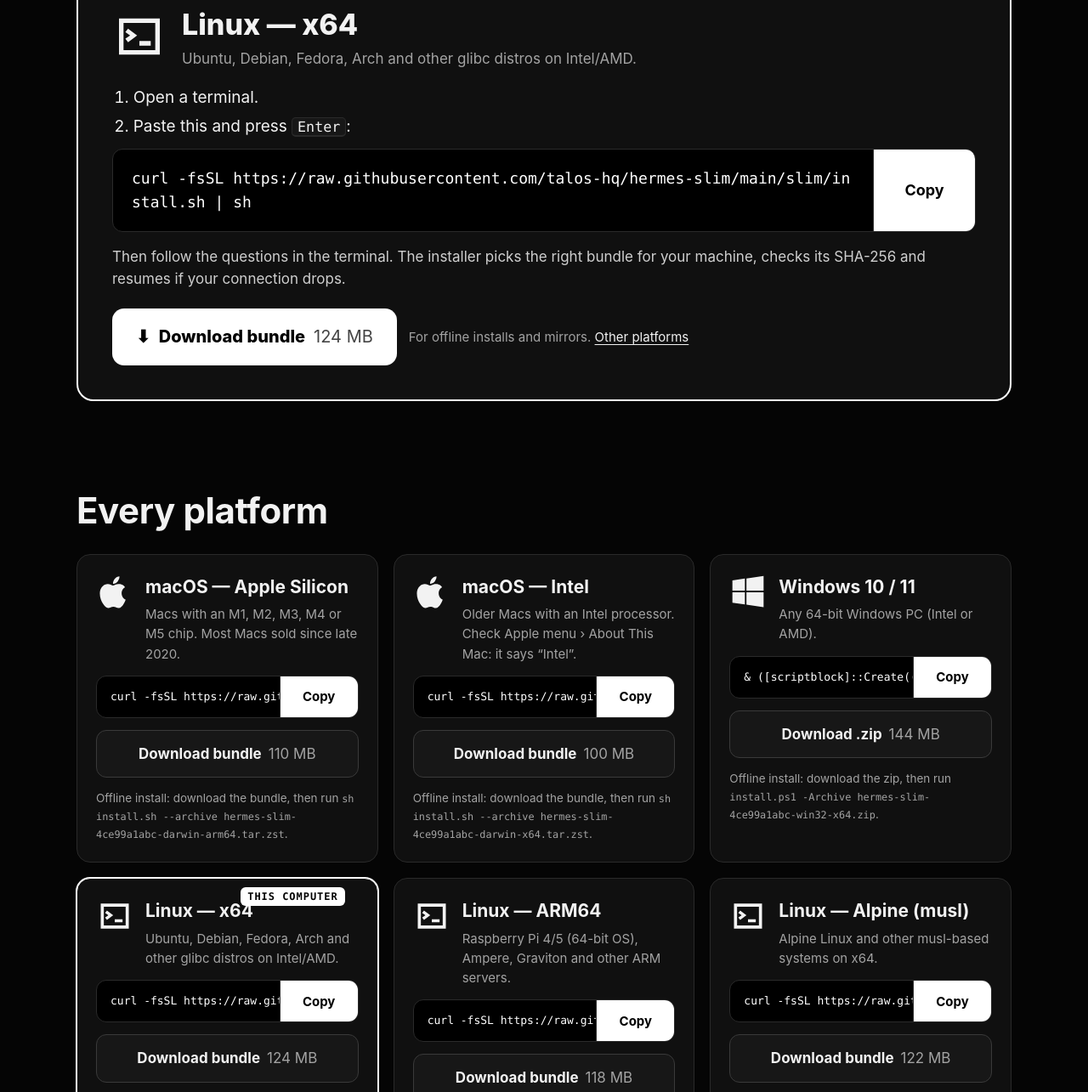
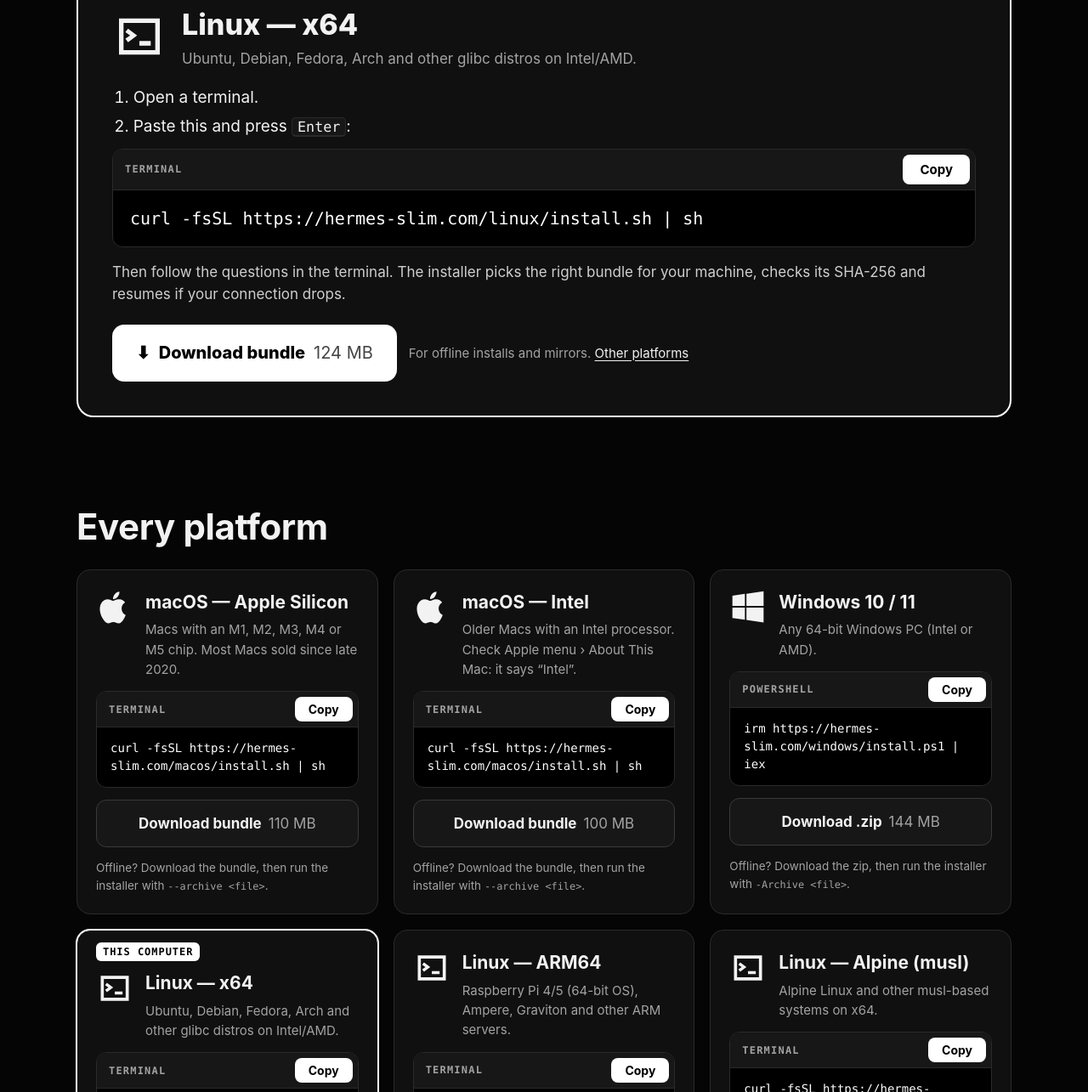
Before and after one commit to talos-hq/hermes-slim.com, a plain HTML site: page index.html in a window 1280 px wide. Shown: the part 836-2121 px from the top of the page at 85% size. Drawn offline with Linux system fonts and the light colour scheme; no server answers.

Commit message:
Short per-platform install URLs; command box with Copy in a header bar

```diff
--- a/app.js
+++ b/app.js
@@ -1,9 +1,14 @@
 // Platform detection, per-platform cards and live release assets for hermes-slim.com.
 // The page works without the GitHub API: FALLBACK holds the last known release.
 const REPO = "talos-hq/hermes-slim";
-const RAW = `https://raw.githubusercontent.com/${REPO}/main/slim`;
-const SH_CMD = `curl -fsSL ${RAW}/install.sh | sh`;
-const PS_CMD = `& ([scriptblock]::Create((irm ${RAW}/install.ps1)))`;
+const SITE = "https://hermes-slim.com";
+// Short wrappers served by this site; each fetches slim/install.{sh,ps1} from main.
+const CMD = {
+  mac: `curl -fsSL ${SITE}/macos/install.sh | sh`,
+  linux: `curl -fsSL ${SITE}/linux/install.sh | sh`,
+  win: `irm ${SITE}/windows/install.ps1 | iex`,
+};
+const SHELL = { mac: "Terminal", linux: "Terminal", win: "PowerShell" };
 
 const FALLBACK = {
   tag: "v0.1.1",
@@ -39,15 +44,13 @@ const STEP1 = {
   linux: "Open a terminal.",
 };
 
-const cmdFor = (p) => (p.family === "win" ? PS_CMD : SH_CMD);
+const cmdFor = (p) => CMD[p.family];
 const mb = (n) => `${Math.round(n / 1e6)} MB`;
 const assetUrl = (tag, name) => `https://github.com/${REPO}/releases/download/${tag}/${name}`;
 
-function manualText(p, file) {
-  if (p.family === "win") {
-    return `Offline install: download the zip, then run <code>install.ps1 -Archive ${file}</code>.`;
-  }
-  return `Offline install: download the bundle, then run <code>sh install.sh --archive ${file}</code>.`;
+function manualText(p) {
+  const flag = p.family === "win" ? "-Archive" : "--archive";
+  return `Offline? Download the ${p.family === "win" ? "zip" : "bundle"}, then run the installer with <code>${flag} &lt;file&gt;</code>.`;
 }
 
 async function detect() {
@@ -112,12 +115,13 @@ function render(rel, here) {
     node.querySelector(".card-who").textContent = p.who;
     const code = node.querySelector(".cmd code");
     code.textContent = cmdFor(p);
-    wireCopy(node.querySelector(".cmd .copy"), () => code.textContent);
+    wireCopy(node.querySelector(".copy"), () => code.textContent);
     const btn = node.querySelector(".btn");
     btn.href = assetUrl(rel.tag, file);
     btn.querySelector(".btn-label").textContent = p.family === "win" ? "Download .zip" : "Download bundle";
     btn.querySelector(".size").textContent = mb(size);
-    node.querySelector(".card-manual").innerHTML = manualText(p, file);
+    node.querySelector(".card-manual").innerHTML = manualText(p);
+    node.querySelector(".cmd-shell").textContent = SHELL[p.family];
     if (here && here.id === p.id) {
       card.classList.add("here");
       node.querySelector(".badge").hidden = false;
@@ -144,6 +148,7 @@ function renderMain(rel, here) {
   document.getElementById("main-step1").innerHTML = STEP1[p.family];
   const cmd = document.getElementById("main-cmd");
   cmd.textContent = cmdFor(p);
+  document.getElementById("main-shell").textContent = SHELL[p.family];
   wireCopy(document.querySelector("#main-card .copy"), () => cmd.textContent);
   const link = document.getElementById("main-bundle");
   link.href = assetUrl(rel.tag, file);
--- a/index.html
+++ b/index.html
@@ -55,8 +55,8 @@
         <li>Paste this and press <kbd>Enter</kbd>:</li>
       </ol>
       <div class="cmd big">
+        <div class="cmd-bar"><span class="cmd-shell" id="main-shell">Terminal</span><button class="copy">Copy</button></div>
         <code id="main-cmd"></code>
-        <button class="copy" data-copy-target="main-cmd">Copy</button>
       </div>
       <p class="main-after">Then follow the questions in the terminal. The installer picks the right bundle for your machine, checks its SHA-256 and resumes if your connection drops.</p>
       <div class="main-actions">
@@ -90,15 +90,18 @@
 
 <template id="card-tpl">
   <article class="card">
+    <span class="badge" hidden>This computer</span>
     <div class="card-head">
       <span class="os-glyph" aria-hidden="true"></span>
       <div>
         <h3 class="card-os"></h3>
         <p class="card-who"></p>
       </div>
-      <span class="badge" hidden>This computer</span>
     </div>
-    <div class="cmd"><code></code><button class="copy">Copy</button></div>
+    <div class="cmd">
+      <div class="cmd-bar"><span class="cmd-shell">Terminal</span><button class="copy">Copy</button></div>
+      <code></code>
+    </div>
     <a class="btn" href="#"><span class="btn-label">Download</span> <span class="size"></span></a>
     <p class="card-manual"></p>
   </article>
--- a/style.css
+++ b/style.css
@@ -51,11 +51,13 @@ h3 { margin: 0; }
 .main-alt { color: var(--dim); margin: 0; font-size: 15px; }
 .size { color: var(--dim); font-weight: 400; }
 
-.cmd { display: flex; align-items: stretch; background: #000; border: 1px solid var(--line); border-radius: 12px; overflow: hidden; }
-.cmd code { flex: 1; min-width: 0; padding: 14px 16px; overflow-x: auto; white-space: nowrap; color: #fff; }
-.cmd.big code { font-size: clamp(14px, 1.6vw, 18px); padding: 20px 22px; white-space: pre-wrap; word-break: break-all; }
-.copy { border: 0; border-left: 1px solid var(--line); background: var(--accent); color: #000; font: 700 15px var(--sans); padding: 0 22px; cursor: pointer; min-width: 92px; }
-.cmd.big .copy { font-size: 18px; min-width: 120px; }
+.cmd { background: #000; border: 1px solid var(--line); border-radius: 12px; overflow: hidden; }
+.cmd-bar { display: flex; justify-content: space-between; align-items: center; padding: 6px 6px 6px 14px; border-bottom: 1px solid var(--line); background: var(--panel-2); }
+.cmd-shell { font: 600 12px var(--mono); text-transform: uppercase; letter-spacing: .1em; color: var(--dim); }
+.cmd code { display: block; padding: 14px 16px; white-space: pre-wrap; overflow-wrap: anywhere; color: #fff; font-size: 14px; line-height: 1.5; }
+.cmd.big code { font-size: clamp(15px, 1.8vw, 20px); padding: 18px 20px; }
+.copy { border: 0; border-radius: 8px; background: var(--accent); color: #000; font: 700 14px var(--sans); padding: 6px 16px; cursor: pointer; }
+.cmd.big .copy { font-size: 15px; padding: 8px 20px; }
 .copy:hover { background: #d9d9d9; }
 
 .os-glyph { display: inline-flex; width: 44px; height: 44px; flex: none; color: var(--text); }
@@ -69,8 +71,7 @@ h3 { margin: 0; }
 .card-head { display: flex; gap: 14px; align-items: flex-start; position: relative; }
 .card-os { font-size: 21px; }
 .card-who { color: var(--dim); margin: 4px 0 0; font-size: 15px; }
-.badge { position: absolute; right: 16px; top: -12px; font: 700 12px var(--mono); text-transform: uppercase; letter-spacing: .08em; background: var(--accent); color: #000; padding: 4px 8px; border-radius: 6px; }
-.card .cmd code { font-size: 13px; }
+.badge { align-self: flex-start; margin: -8px 0 -4px; font: 700 12px var(--mono); text-transform: uppercase; letter-spacing: .08em; background: var(--accent); color: #000; padding: 4px 8px; border-radius: 6px; }
 .btn { display: flex; justify-content: center; gap: 8px; align-items: baseline; background: var(--panel-2); border: 1px solid #3a3a3a; border-radius: 12px; padding: 14px; font-weight: 700; font-size: 17px; text-decoration: none; }
 .btn:hover { background: #222; border-color: #666; }
 .card-manual { color: var(--dim); font-size: 13.5px; margin: 0; overflow-wrap: anywhere; }
```
Also changed, not shown: 3 other files.
